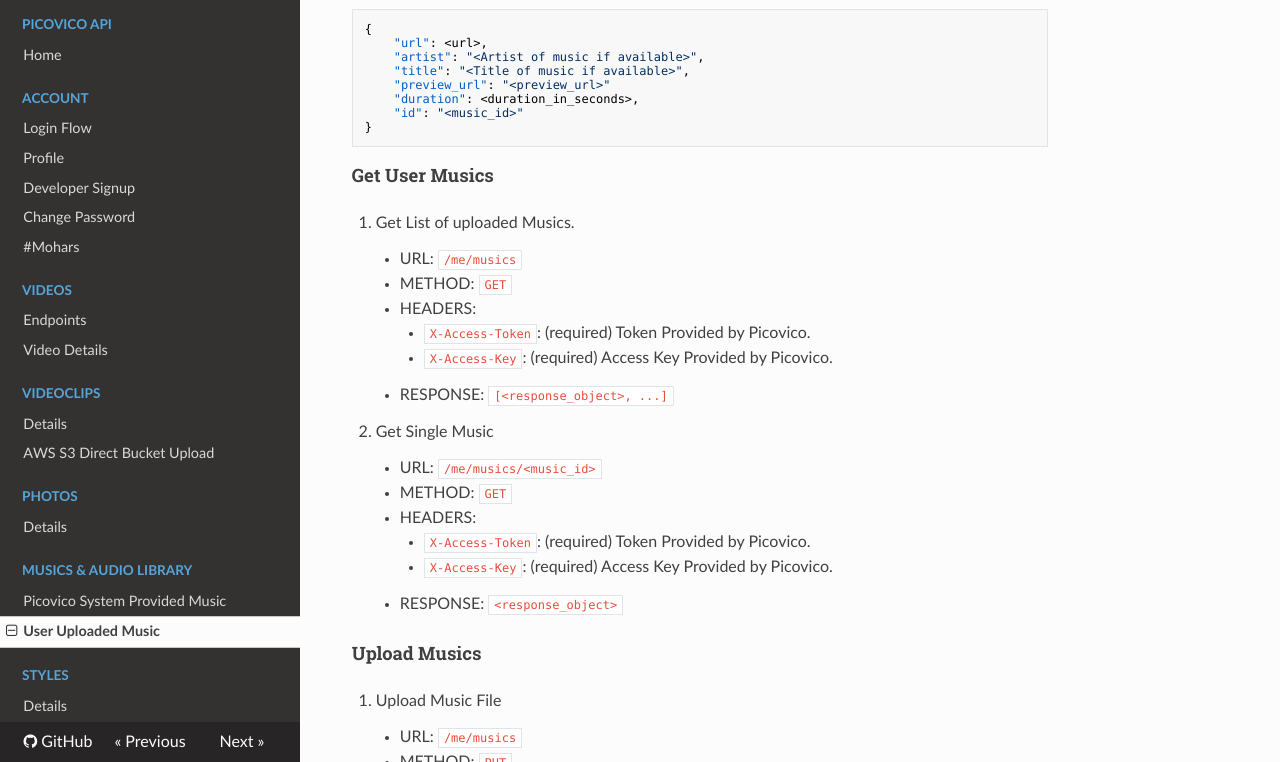
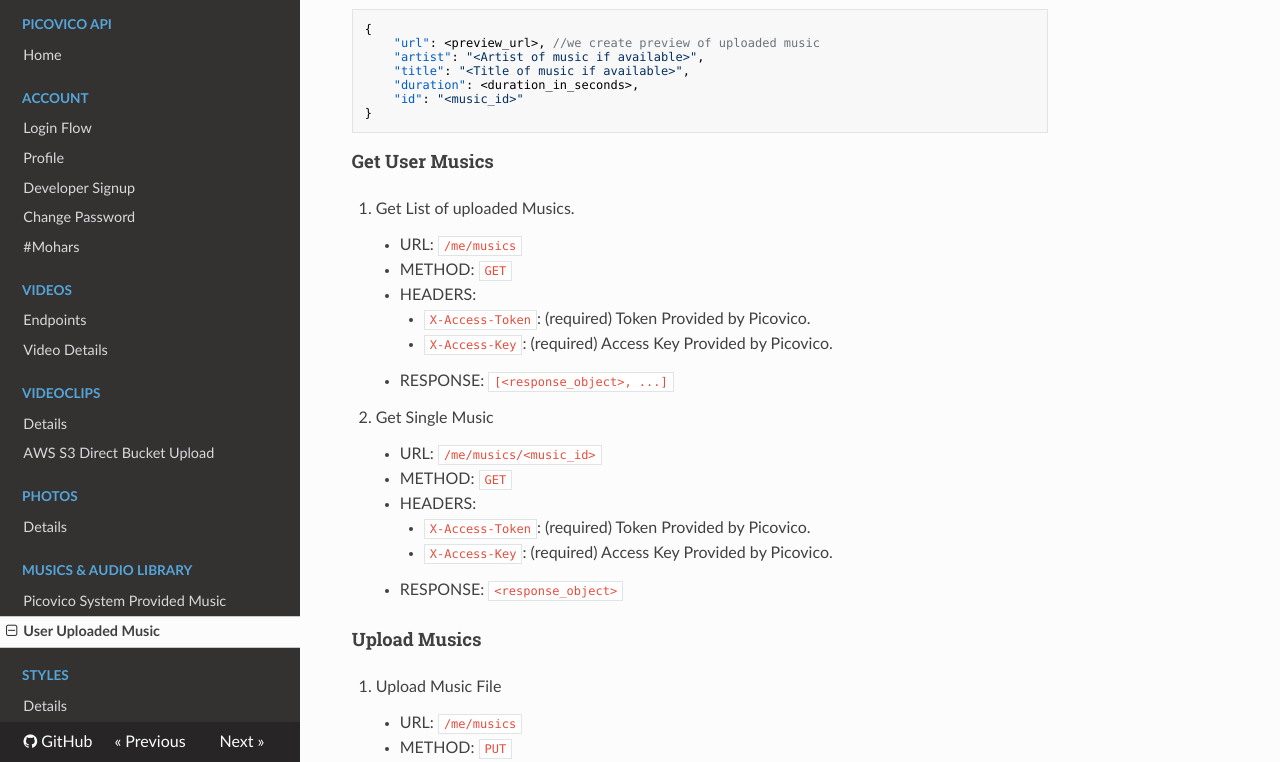
Before and after one commit to picovico/apidocs, an MkDocs documentation site: the page built from docs/musics/user_music.md, in a window 1280 px wide and 900 px high, cut to the strip 138-900 px from the top of the window. Built offline with MkDocs 1.6.1, drawn with Linux system fonts in a browser that asks for light colours; nearby versions of some CDN libraries; old or Windows-style settings are respelled for this version of MkDocs.

Commit message:
music response update

````diff
--- a/docs/musics/user_music.md
+++ b/docs/musics/user_music.md
@@ -1,10 +1,9 @@
 ####Response Object
 ```json
 {
-    "url": <url>,
+    "url": <preview_url>, //we create preview of uploaded music
     "artist": "<Artist of music if available>",
     "title": "<Title of music if available>",
-    "preview_url": "<preview_url>"
     "duration": <duration_in_seconds>,
     "id": "<music_id>"
 }
````
Also changed, not shown: docs/musics/index.md (+1 -1 lines).
